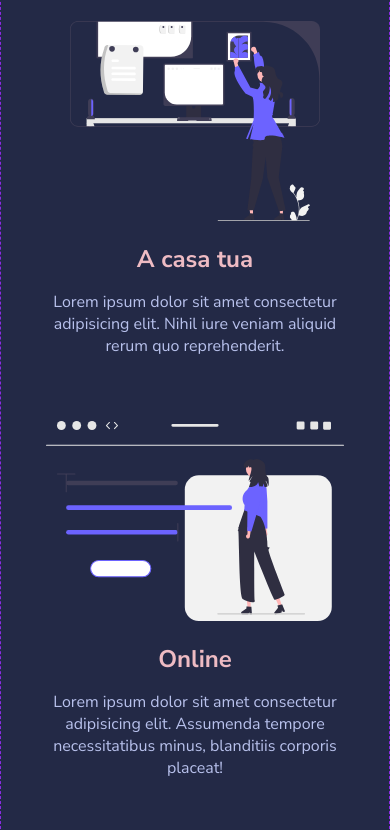
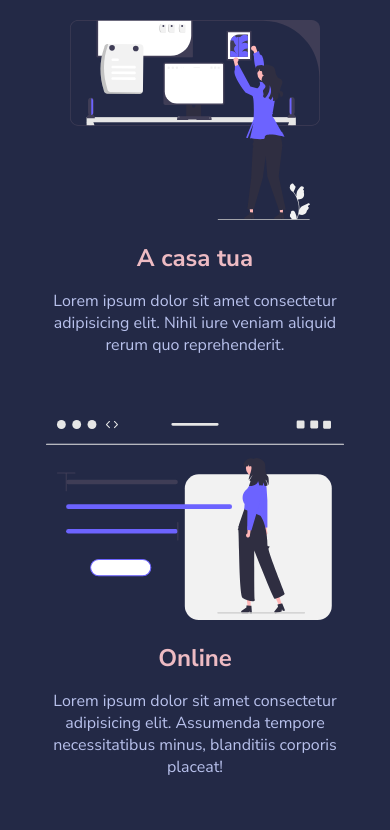
Before and after one commit to francescomascellino/html-css-resp-wannabe, a plain HTML site: page index.html in a window 390 px wide. Shown: the part 213-1043 px from the top of the page. Drawn offline with Linux system fonts and the light colour scheme.

Commit message:
code cleaning

```diff
--- a/css/style.css
+++ b/css/style.css
@@ -131,24 +131,24 @@ img {
 
 /* LARGER SCREENS */
 @media screen and (min-width: 769px) {
+
     .container {
         width: 100%;
     }
+
 }
 
 /* TABLET */
 @media screen and (max-width: 768px) {
+
     .container {
         width: 100%;
     }
+
 }
 
 /* MOBILE */
 @media screen and (max-width: 480px) {
-
-    section {
-        border: 1px dashed blueviolet;
-    }
 
     .container {
         width: 100%;
@@ -183,4 +183,5 @@ img {
         width: 100%;
         margin-bottom: 4rem;
     }
+
 }
```
